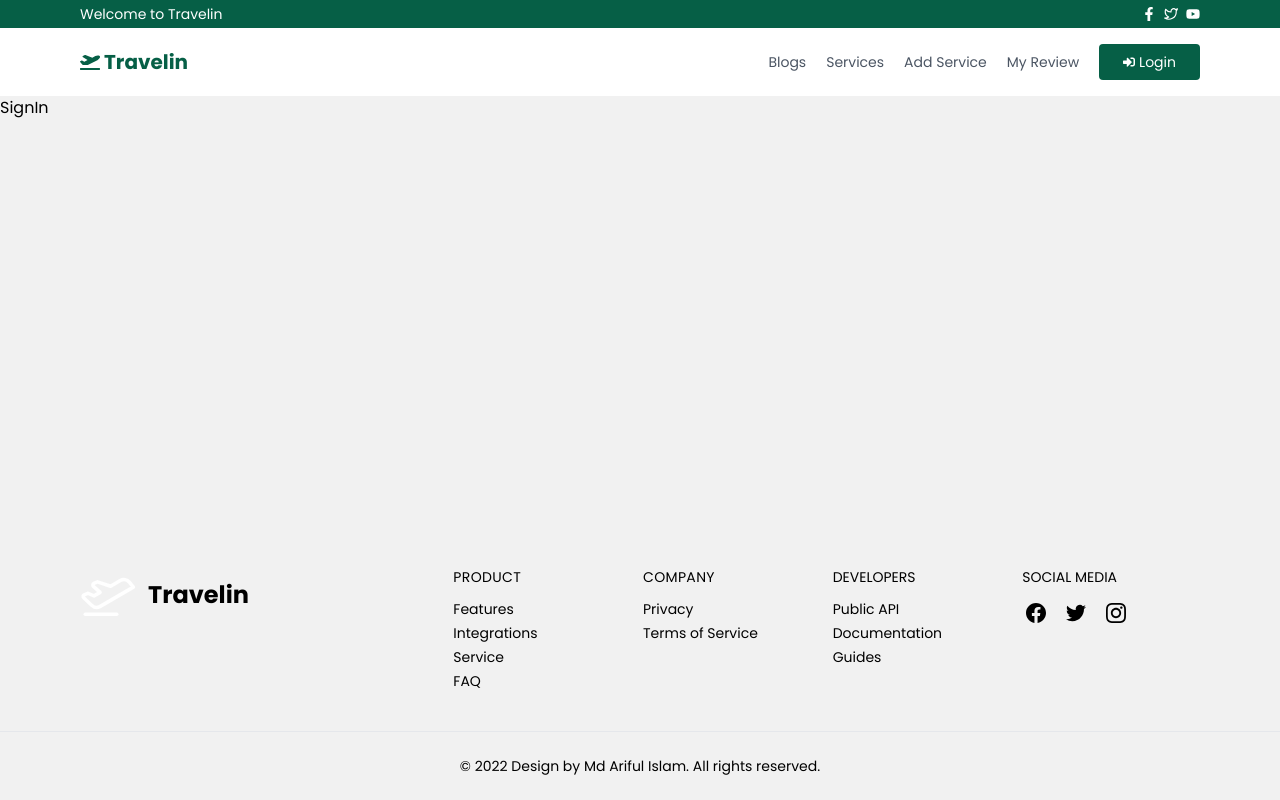
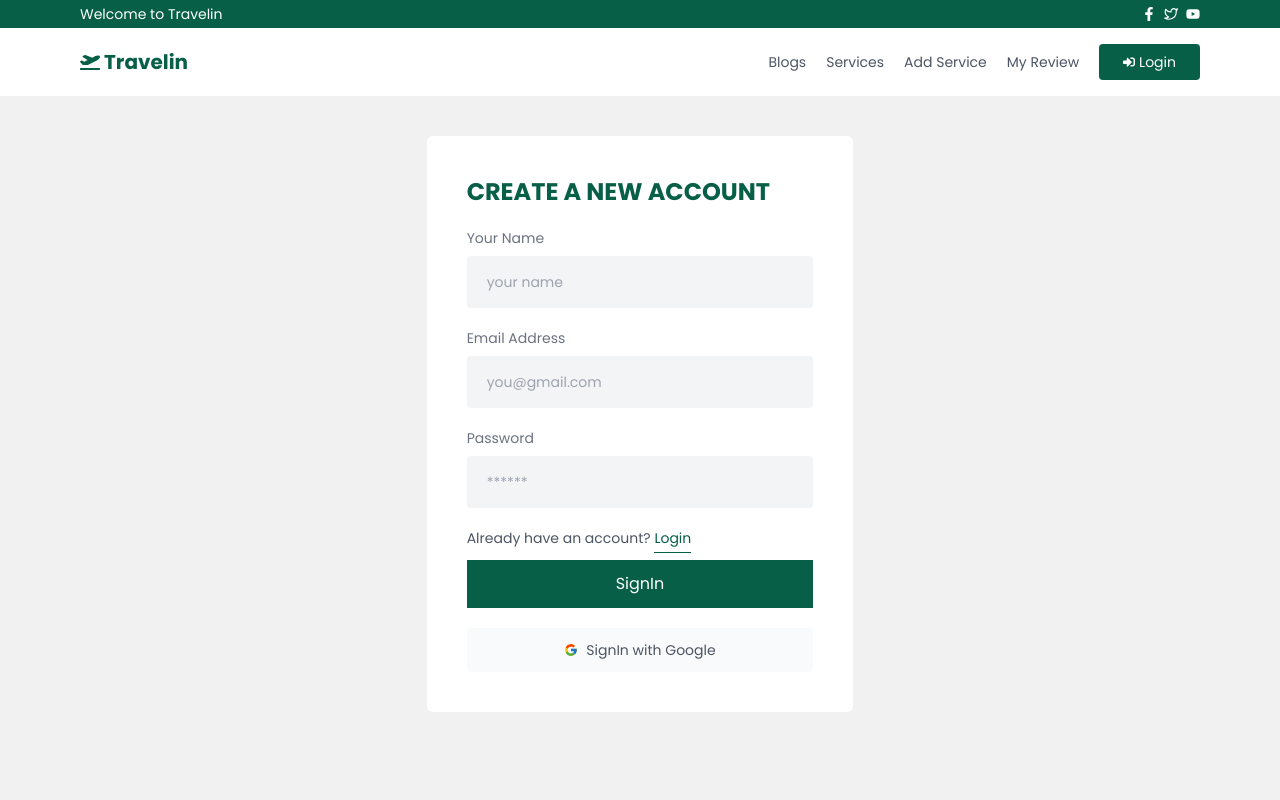
Before and after one commit to Arifulislam5577/travelin-cilent, a React (Create React App) app: page /signin in a window 1280 px wide. Shown: the top 800 px of the page. Built offline with nearby package versions, Linux system fonts and the light colour scheme.

Commit message:
sign in page added

```diff
--- a/src/pages/Login/Login.js
+++ b/src/pages/Login/Login.js
@@ -1,5 +1,5 @@
 import React from "react";
-
+import { Link } from "react-router-dom";
 const Login = () => {
   return (
     <div className="login lg:w-2/6 md:w-3/6 sm:w-4/6 w-5/6 mx-auto my-10 bg-white p-10 rounded-md">
@@ -16,7 +16,7 @@ const Login = () => {
             type="email"
             id="email"
             name="email"
-            className="block w-full bg-gray-100 px-5 py-3.5 focus:outline-none placeholder:text-sm placeholder:text-gray-400"
+            className="block w-full bg-gray-100 px-5 py-3.5 focus:outline-none placeholder:text-sm placeholder:text-gray-400 rounded"
             placeholder="you@gmail.com"
           />
         </div>
@@ -31,11 +31,20 @@ const Login = () => {
             type="email"
             id="password"
             name="password"
-            className="block w-full bg-gray-100 px-5 py-3.5 focus:outline-none placeholder:text-sm placeholder:text-gray-400"
+            className="block w-full bg-gray-100 px-5 py-3.5 focus:outline-none placeholder:text-sm placeholder:text-gray-400 rounded"
             placeholder="******"
           />
         </div>
-        <button className="py-3 px-8 bg-emerald-800 text-white rounded-full hover:translate-y-3 hover:bg-emerald-900 transition-all duration-300">
+        <p className="text-sm text-gray-600 my-3">
+          Create a new account{" "}
+          <Link
+            to="/signin"
+            className="text-emerald-800 pb-1 border-b border-emerald-800"
+          >
+            SignIn
+          </Link>
+        </p>
+        <button className="py-3 rounded w-full  bg-emerald-800 text-white  hover:translate-y-1 hover:bg-emerald-900 transition-all duration-300">
           Login
         </button>
       </form>
--- a/src/pages/SignIn/SignIn.js
+++ b/src/pages/SignIn/SignIn.js
@@ -1,7 +1,74 @@
 import React from "react";
+import { Link } from "react-router-dom";
+import { FcGoogle } from "react-icons/fc";
+const SignIn = () => {
+  return (
+    <div className="login lg:w-2/6 md:w-3/6 sm:w-4/6 w-5/6 mx-auto my-10 bg-white p-10 rounded-md">
+      <h1 className="text-2xl uppercase font-semibold  text-emerald-800">
+        Create a new account
+      </h1>
 
-const SignIn = () => {
-  return <div>SignIn</div>;
+      <form className=" mt-5">
+        <div className="mb-5">
+          <label htmlFor="name" className="block mb-2 text-gray-500 text-sm">
+            Your Name
+          </label>
+          <input
+            type="text"
+            id="name"
+            name="name"
+            className="block w-full bg-gray-100 px-5 py-3.5 focus:outline-none placeholder:text-sm placeholder:text-gray-400 rounded"
+            placeholder="your name"
+          />
+        </div>
+        <div className="mb-5">
+          <label htmlFor="email" className="block mb-2 text-gray-500 text-sm">
+            Email Address
+          </label>
+          <input
+            type="email"
+            id="email"
+            name="email"
+            className="block w-full bg-gray-100 px-5 py-3.5 focus:outline-none placeholder:text-sm placeholder:text-gray-400 rounded"
+            placeholder="you@gmail.com"
+          />
+        </div>
+        <div className="mb-5">
+          <label
+            htmlFor="password"
+            className="block mb-2 text-gray-500 text-sm"
+          >
+            Password
+          </label>
+          <input
+            type="email"
+            id="password"
+            name="password"
+            className="block w-full bg-gray-100 px-5 py-3.5 focus:outline-none placeholder:text-sm placeholder:text-gray-400 rounded"
+            placeholder="******"
+          />
+        </div>
+        <p className="text-sm text-gray-600 my-3">
+          Already have an account?{" "}
+          <Link
+            to="/login"
+            className="text-emerald-800 pb-1 border-b border-emerald-800"
+          >
+            Login
+          </Link>
+        </p>
+        <button className="py-3 mb-5 w-full bg-emerald-800 text-white  hover:translate-y-1 hover:bg-emerald-900 transition-all duration-300">
+          SignIn
+        </button>
+      </form>
+
+      <div className="flex items-center justify-center">
+        <button className="flex items-center gap-2 text-sm text-gray-600 bg-gray-50 py-3 w-full rounded justify-center">
+          <FcGoogle /> SignIn with Google
+        </button>
+      </div>
+    </div>
+  );
 };
 
 export default SignIn;
```
